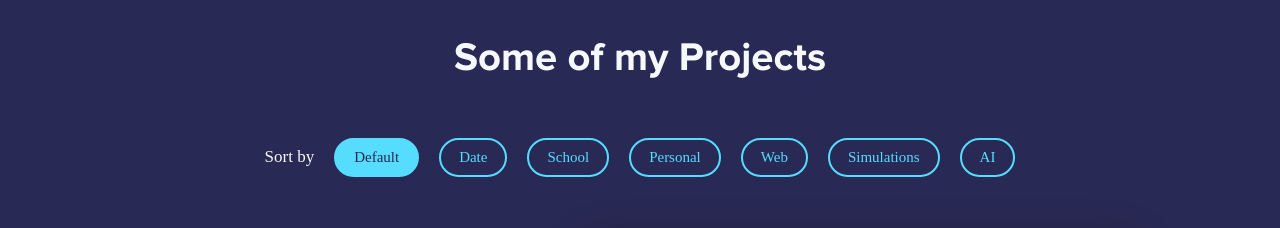
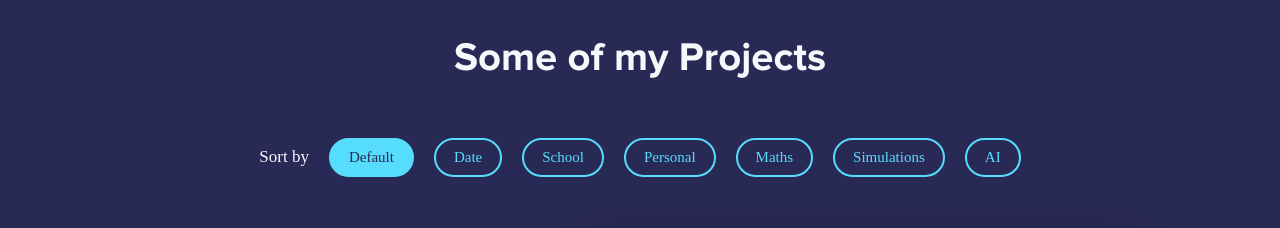
Before and after one commit to MatteoEleouet/MatteoEleouet.github.io, a plain HTML site: page index.html in a window 1280 px wide. Shown: the part 1760-1988 px from the top of the page. Drawn offline with Linux system fonts and the light colour scheme; a web font is replaced by a local one.

Commit message:
change category

```diff
--- a/index.html
+++ b/index.html
@@ -183,7 +183,7 @@
 							<div class="choice">Date</div>
 							<div class="choice">School</div>
 							<div class="choice">Personal</div>
-							<div class="choice">Web</div>
+							<div class="choice">Maths</div>
 							<div class="choice">Simulations</div>
 							<div class="choice">AI</div>
 						</div>
@@ -212,6 +212,11 @@
 					</div>
 				</section>
 				<div class="section_end experience_end"></div>
+
+
+
+
+
 
 				<a id="contact"></a>
 				<section class="section" id="contact_section">
--- a/resources/jsons/projects.json
+++ b/resources/jsons/projects.json
@@ -22,7 +22,7 @@
 			"video": "resources/videos/projects/Hexawar_io.mp4",
 			"image": "resources/images/projects/Hexawar_io.png",
 			"logo": "resources/shapes/projects/Hexawar_io.svg",
-			"categories": ["School", "Web"]
+			"categories": ["School", "Maths"]
 		}
 	]
 }
```
